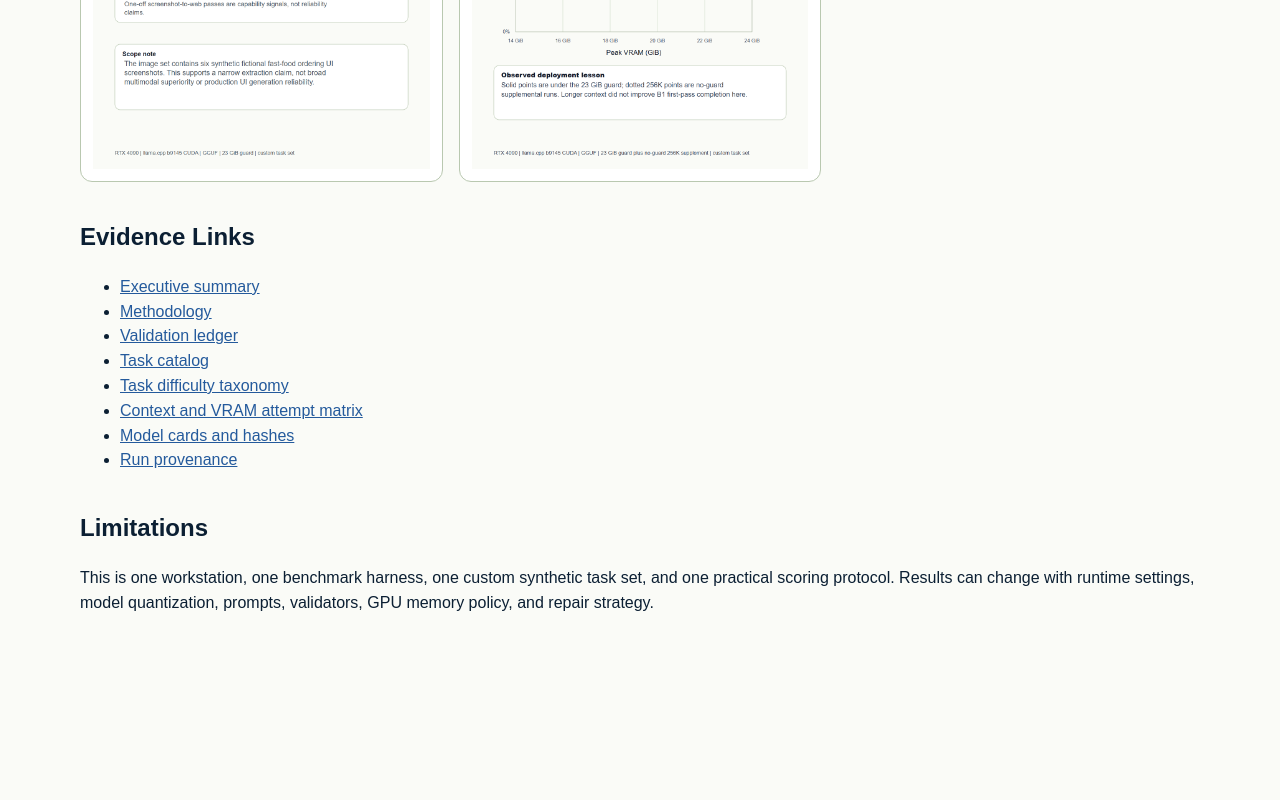
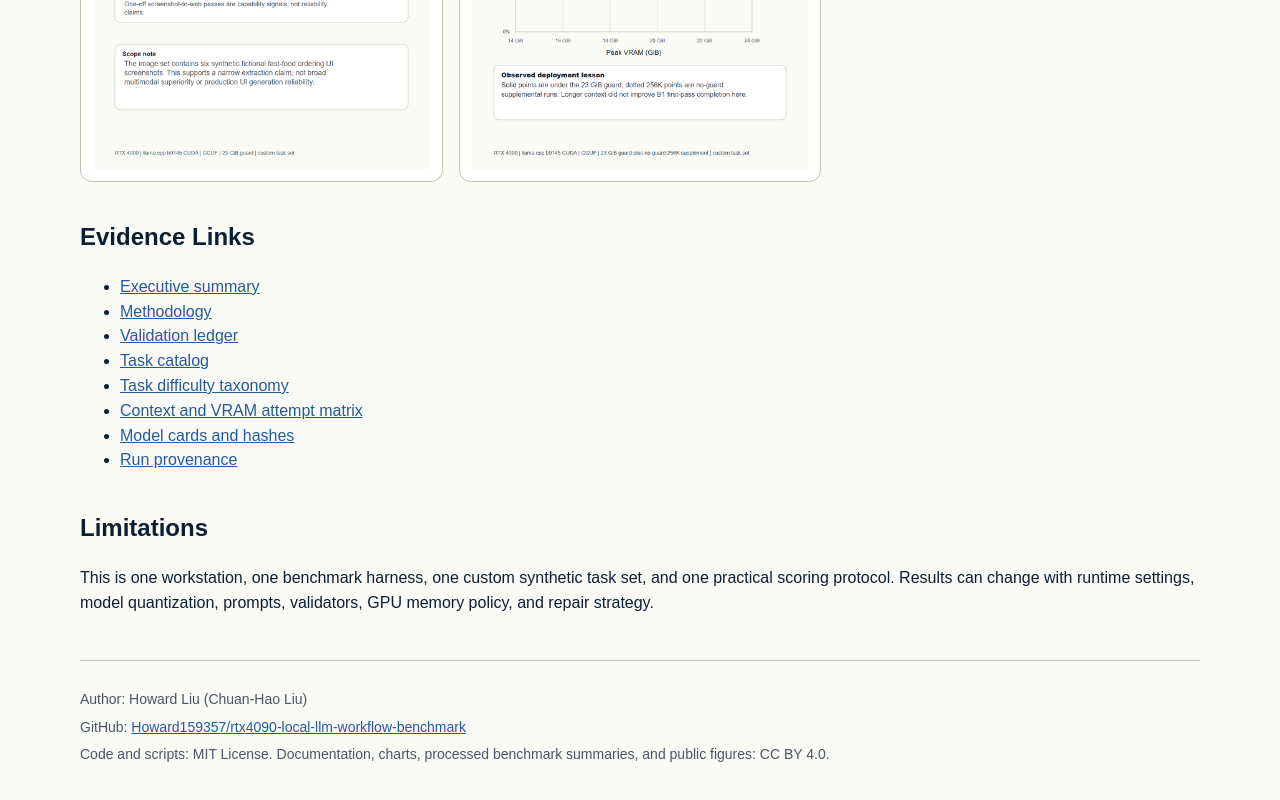
Before and after one commit to Howard159357/rtx4090-local-llm-workflow-benchmark, a plain HTML site: page docs/index.html in a window 1280 px wide. Shown: the part 3025-3825 px from the top of the page. Before the commit the page ends 3721 px from the top, so only its background shows below. Drawn offline with Linux system fonts and the light colour scheme.

Commit message:
Polish public release package

```diff
--- a/docs/index.html
+++ b/docs/index.html
@@ -15,6 +15,8 @@
     .chart { background: white; border: 1px solid #B9C8B0; border-radius: 12px; padding: 12px; }
     img { max-width: 100%; height: auto; display: block; }
     a { color: #245A9C; }
+    footer { margin-top: 44px; padding-top: 22px; border-top: 1px solid #B9C8B0; color: #4B5563; font-size: 14px; }
+    footer p { margin: 6px 0; }
   </style>
 </head>
 <body>
@@ -72,6 +74,12 @@
     <h2>Limitations</h2>
     <p>This is one workstation, one benchmark harness, one custom synthetic task set, and one practical scoring protocol. Results can change with runtime settings, model quantization, prompts, validators, GPU memory policy, and repair strategy.</p>
   </section>
+
+  <footer>
+    <p>Author: Howard Liu (Chuan-Hao Liu)</p>
+    <p>GitHub: <a href="https://github.com/Howard159357/rtx4090-local-llm-workflow-benchmark">Howard159357/rtx4090-local-llm-workflow-benchmark</a></p>
+    <p>Code and scripts: MIT License. Documentation, charts, processed benchmark summaries, and public figures: CC BY 4.0.</p>
+  </footer>
 </main>
 </body>
 </html>
```
Also changed, not shown: 21 other files.
